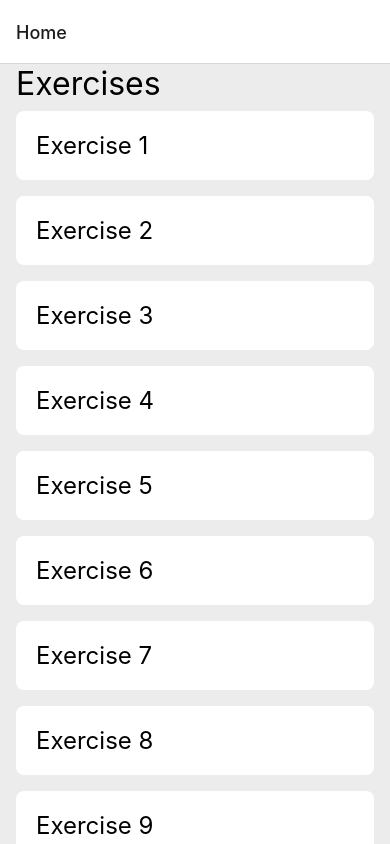
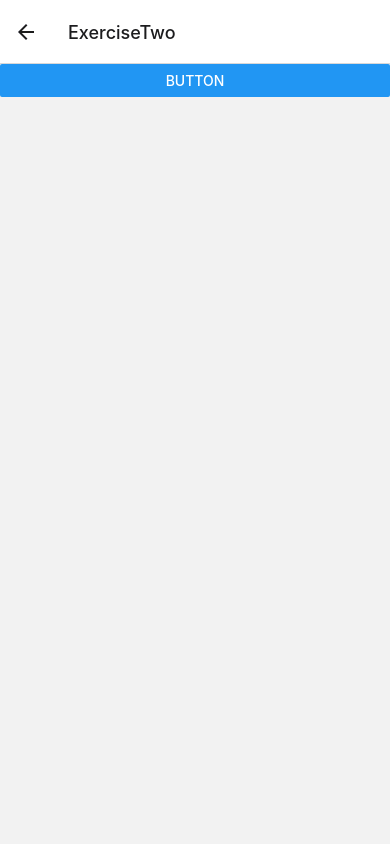
Before and after one commit to nicmalegre/react-native-fundamentals, a React Native app: screen /ExerciseTwo in a window 390 px wide. Shown: the top 844 px of the page. Built offline with nearby package versions, Linux system fonts and the light colour scheme.

Commit message:
Add exercise two

```diff
--- a/App.js
+++ b/App.js
@@ -4,6 +4,7 @@ import {createNativeStackNavigator} from '@react-navigation/native-stack';
 
 import {Home} from './src/screens/Home';
 import {ExerciseOne} from './src/screens/ExerciseOne';
+import {ExerciseTwo} from './src/screens/ExerciseTwo';
 
 const Stack = createNativeStackNavigator();
 
@@ -13,6 +14,7 @@ const App = () => {
       <Stack.Navigator>
         <Stack.Screen name="Home" component={Home} />
         <Stack.Screen name="ExerciseOne" component={ExerciseOne} />
+        <Stack.Screen name="ExerciseTwo" component={ExerciseTwo} />
       </Stack.Navigator>
     </NavigationContainer>
   );
--- /dev/null
+++ b/src/screens/ExerciseTwo.js
@@ -0,0 +1,12 @@
+import React from 'react';
+import {Button} from 'react-native';
+
+export const ExerciseTwo = () => {
+  return (
+    <Button
+      // eslint-disable-next-line no-alert
+      onPress={() => alert('Hello!')}
+      title="Button"
+    />
+  );
+};
```
